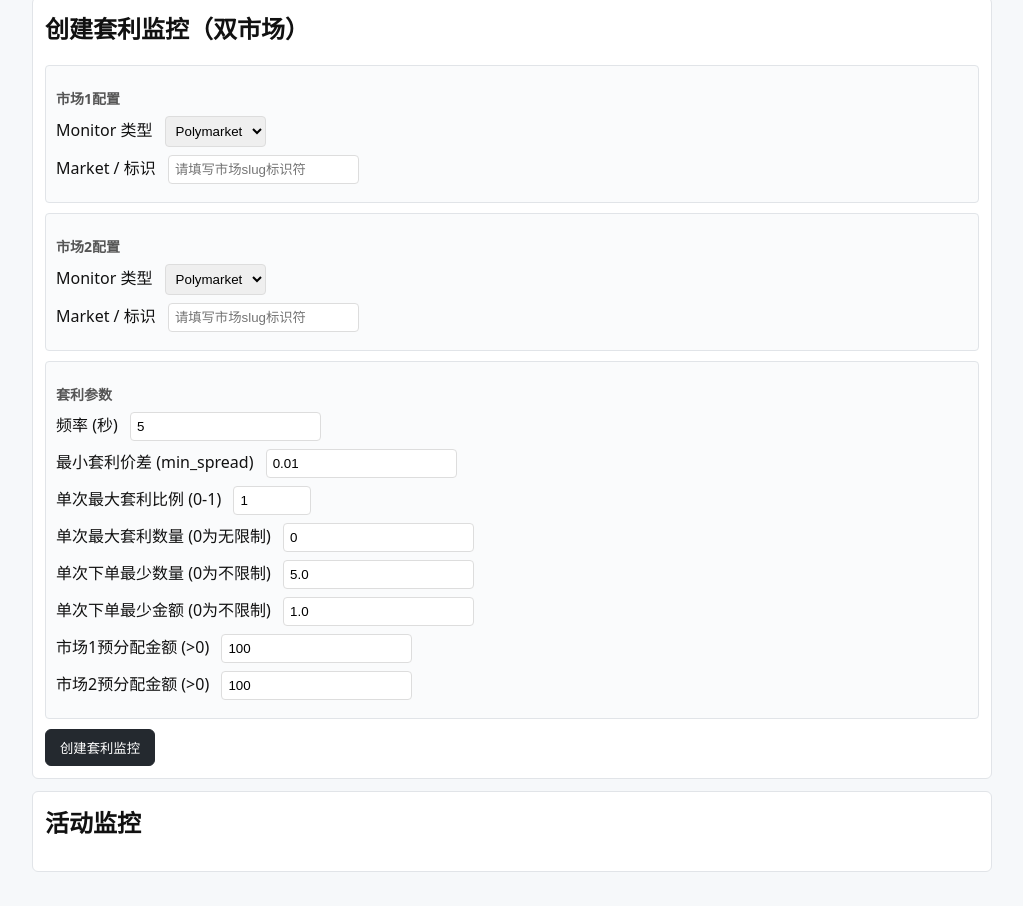
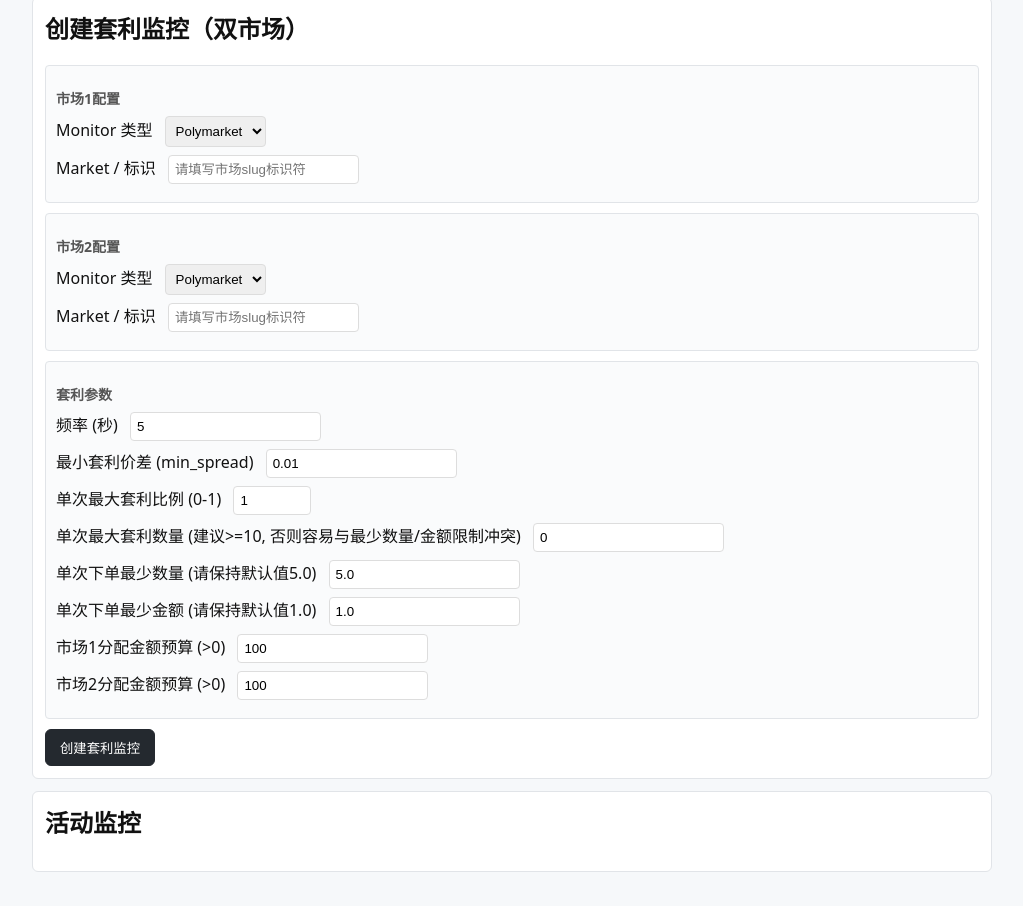
Before and after one commit to hovering-clouds/predict_market_monitor, a plain HTML site: page dashboard/static/index.html in a window 1280 px wide. Shown: the part 408-1314 px from the top of the page, without its empty margins (128-1151 px from the left). Drawn offline with Linux system fonts and the light colour scheme; no server answers.

Commit message:
change some hint words on dashboard

```diff
--- a/dashboard/static/index.html
+++ b/dashboard/static/index.html
@@ -80,19 +80,19 @@
             <label>单次最大套利比例 (0-1)
               <input id="arb-max-ratio" type="number" step="0.01" min="0" max="1" value="1" />
             </label>
-            <label>单次最大套利数量 (0为无限制)
+            <label>单次最大套利数量 (建议>=10, 否则容易与最少数量/金额限制冲突)
               <input id="arb-max-quantity" type="number" step="1" min="0" value="0" />
             </label>
-            <label>单次下单最少数量 (0为不限制)
+            <label>单次下单最少数量 (请保持默认值5.0)
               <input id="arb-min-order-quantity" type="number" step="0.1" min="0" value="5.0" />
             </label>
-            <label>单次下单最少金额 (0为不限制)
+            <label>单次下单最少金额 (请保持默认值1.0)
               <input id="arb-min-order-amount" type="number" step="0.1" min="0" value="1.0" />
             </label>
-            <label>市场1预分配金额 (>0)
+            <label>市场1分配金额预算 (>0)
               <input id="arb-market1-budget" type="number" step="0.01" min="0.01" value="100" />
             </label>
-            <label>市场2预分配金额 (>0)
+            <label>市场2分配金额预算 (>0)
               <input id="arb-market2-budget" type="number" step="0.01" min="0.01" value="100" />
             </label>
           </div>
```
